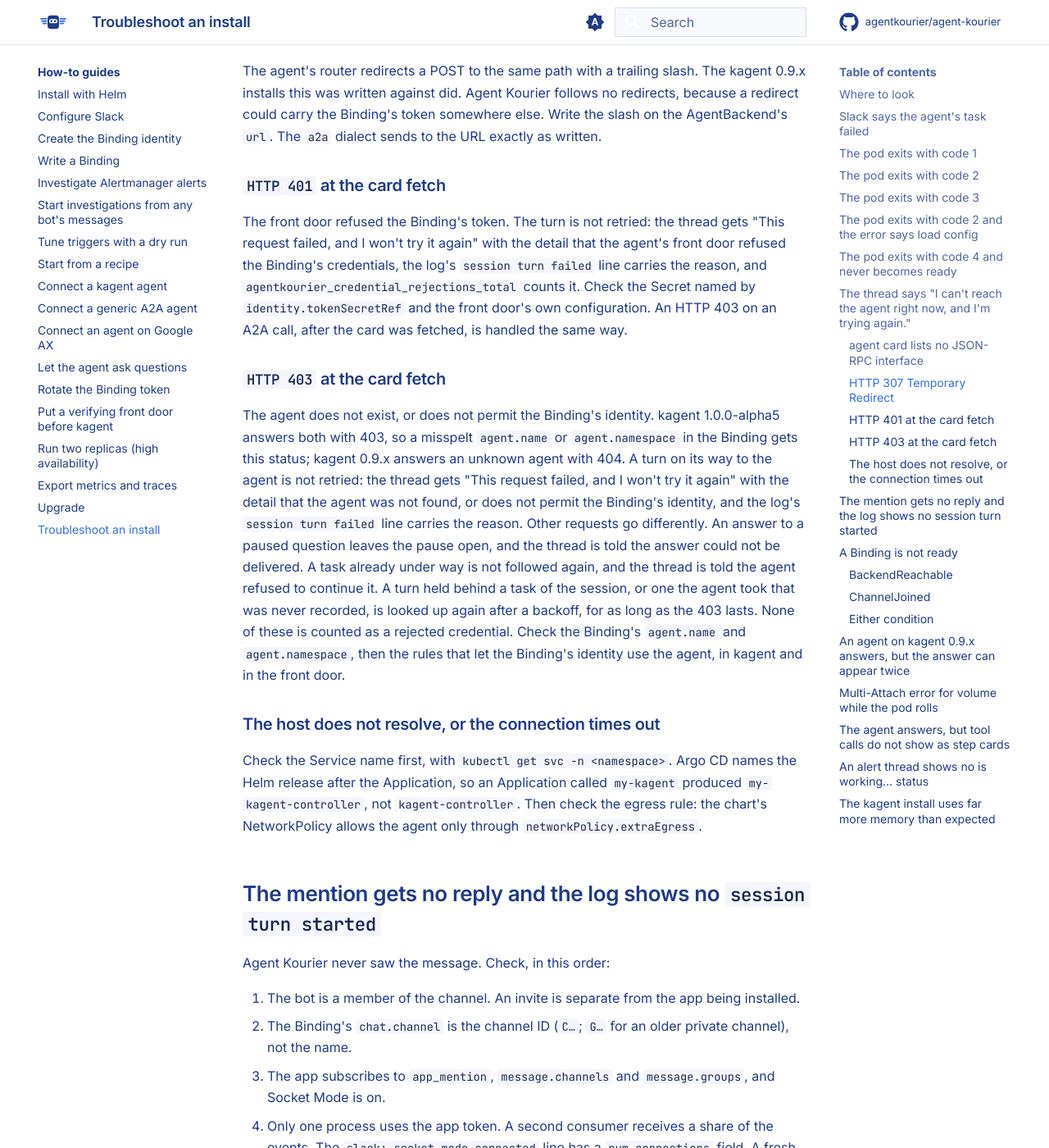
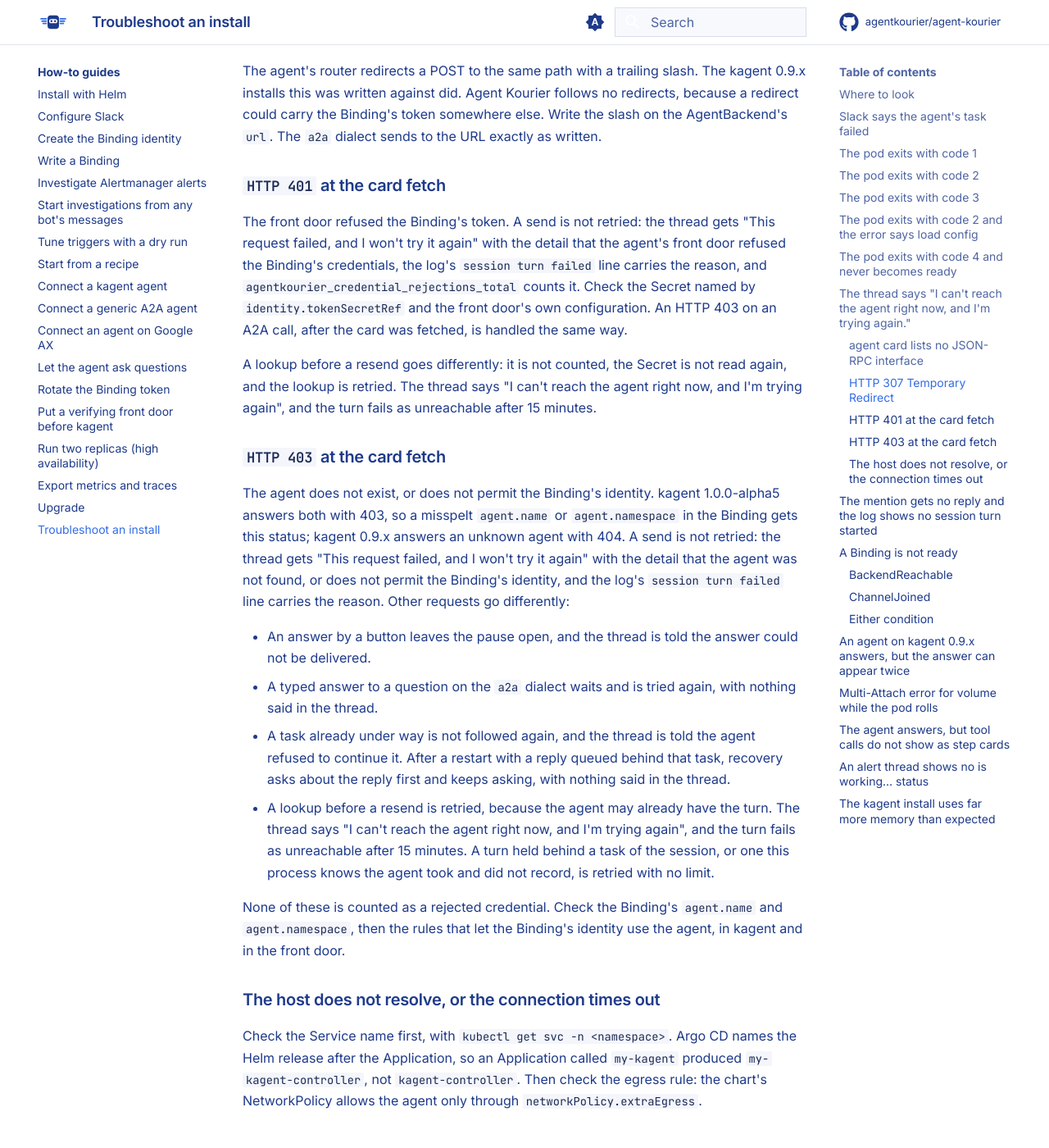
Before and after one commit to agentkourier/agent-kourier, an MkDocs documentation site: the page built from docs/how-to/troubleshoot.md, in a window 1280 px wide and 1400 px high, scrolled down 4976 px. Shown: the whole window at 82% size. Built offline with MkDocs 1.6.1 and Material for MkDocs 9.7.7, drawn with Linux system fonts in a browser that asks for light colours; comment, search, counter and statistics services are not loaded.

Commit message:
fix(session): retry a card 403 on a resend's lookup, and correct the docs
Failing the turn there was wrong: hold is nil after a restart even when
the agent has the turn, so a brief 403 could mark a reply delivered while
its task ran unseen. The lookup goes back to retrying, as any failed lookup
does, and a test pins that the task is then followed.

The docs said a 401 or 403 fails the turn on any request. They now say what
a send, an answer, a typed answer, a followed task, recovery and a lookup
each do, including the paths that wait with nothing said in the thread.

```diff
--- a/docs/how-to/troubleshoot.md
+++ b/docs/how-to/troubleshoot.md
@@ -191,20 +191,30 @@
 
 ### `HTTP 401` at the card fetch
 
-The front door refused the Binding's token. The turn is not retried: the thread gets "This request failed, and I won't
+The front door refused the Binding's token. A send is not retried: the thread gets "This request failed, and I won't
 try it again" with the detail that the agent's front door refused the Binding's credentials, the log's
 `session turn failed` line carries the reason, and `agentkourier_credential_rejections_total` counts it. Check the Secret named by `identity.tokenSecretRef`
 and the front door's own configuration. An HTTP 403 on an A2A call, after the card was fetched, is handled the same way.
+
+A lookup before a resend goes differently: it is not counted, the Secret is not read again, and the lookup is retried. The
+thread says "I can't reach the agent right now, and I'm trying again", and the turn fails as unreachable after 15 minutes.
 
 ### `HTTP 403` at the card fetch
 
 The agent does not exist, or does not permit the Binding's identity. kagent 1.0.0-alpha5 answers both with 403, so a
 misspelt `agent.name` or `agent.namespace` in the Binding gets this status; kagent 0.9.x answers an unknown agent with 404.
-A turn on its way to the agent is not retried: the thread gets "This request failed, and I won't try it again" with the detail
-that the agent was not found, or does not permit the Binding's identity, and the log's `session turn failed` line carries the
-reason. Other requests go differently. An answer to a paused question leaves the pause open, and the thread is told the answer
-could not be delivered. A task already under way is not followed again, and the thread is told the agent refused to continue
-it. A turn held behind a task of the session, or one the agent took that was never recorded, is looked up again after a backoff, for as long as the 403 lasts.
+A send is not retried: the thread gets "This request failed, and I won't try it again" with the detail that the agent was
+not found, or does not permit the Binding's identity, and the log's `session turn failed` line carries the reason. Other
+requests go differently:
+
+- An answer by a button leaves the pause open, and the thread is told the answer could not be delivered.
+- A typed answer to a question on the `a2a` dialect waits and is tried again, with nothing said in the thread.
+- A task already under way is not followed again, and the thread is told the agent refused to continue it. After a restart
+  with a reply queued behind that task, recovery asks about the reply first and keeps asking, with nothing said in the thread.
+- A lookup before a resend is retried, because the agent may already have the turn. The thread says "I can't reach the agent
+  right now, and I'm trying again", and the turn fails as unreachable after 15 minutes. A turn held behind a task of the
+  session, or one this process knows the agent took and did not record, is retried with no limit.
+
 None of these is counted as a rejected credential. Check the Binding's `agent.name` and
 `agent.namespace`, then the rules that let the Binding's identity use the agent, in kagent and in the front door.
 
```
Also changed, not shown: docs/how-to/rotate-binding-token.md (+5 -3 lines), docs/reference/agent-contract.md (+2 -2 lines), 2 other files.
